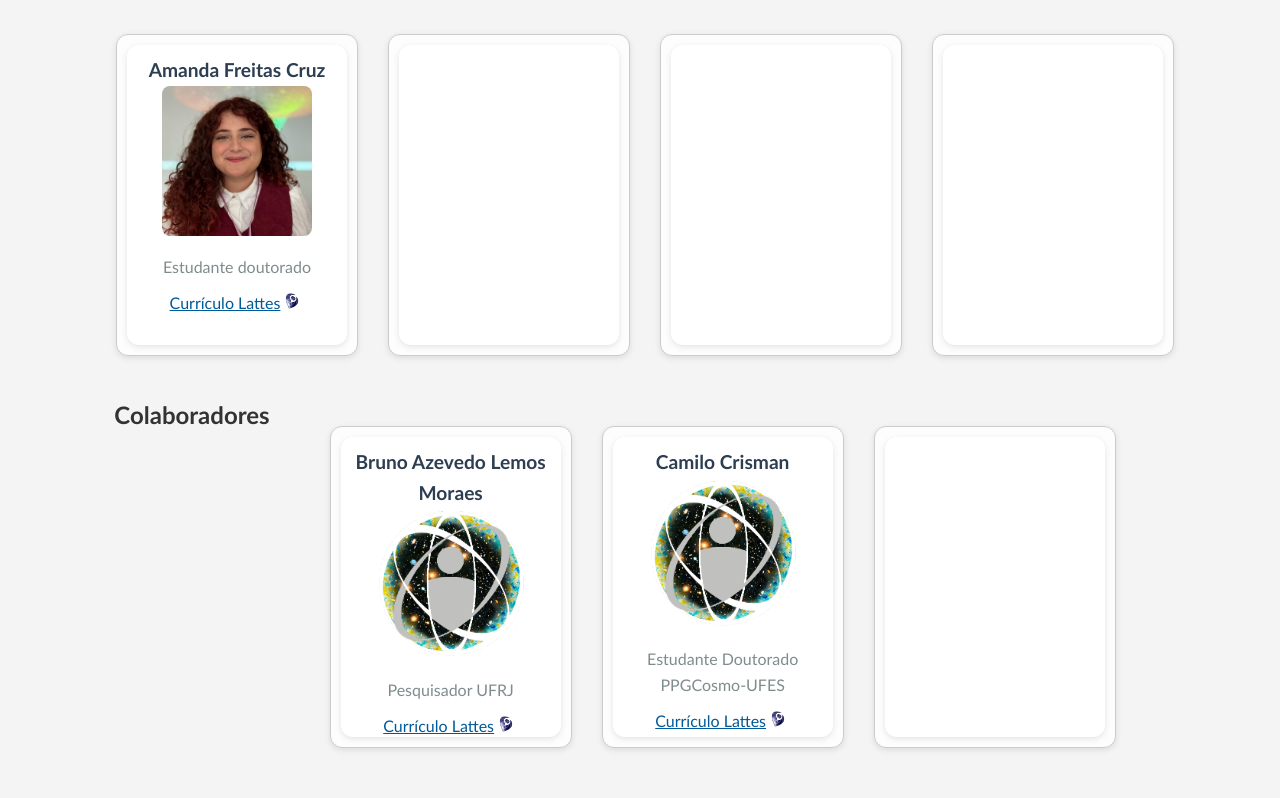
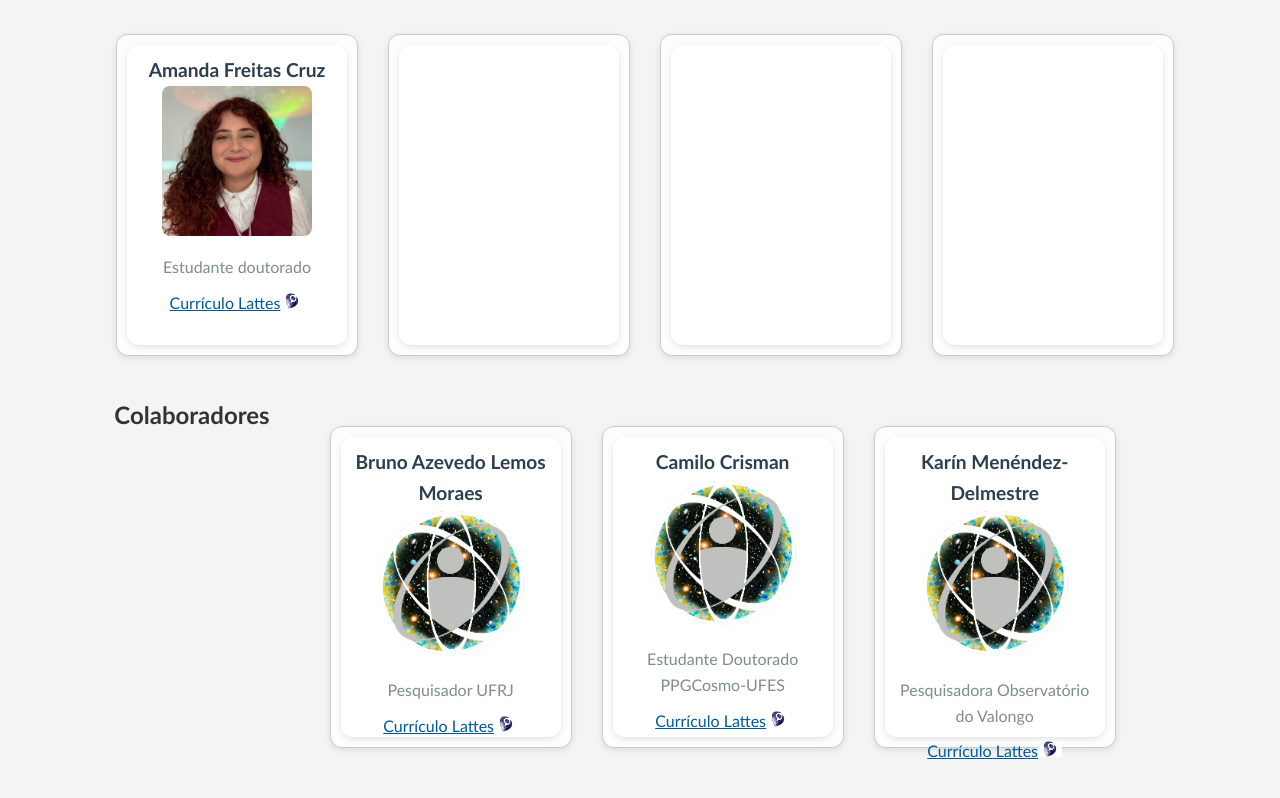
Before and after one commit to cbpf-cosmo/cbpf-cosmo.github.io, a Jekyll site: the page membros.html, which Jekyll copies as it is, in a window 1280 px wide and 900 px high, scrolled down 2249 px. Shown: the top 798 px of the window. Built offline with Jekyll 4.4.1, drawn with Linux system fonts in a browser that asks for light colours.

Commit message:
adding more people

```diff
--- a/membros.html
+++ b/membros.html
@@ -660,32 +660,31 @@
     </div>
   </li>
 
+
       <li class="member-card">
     <div class="member-inner">
       <div class="member-front">
         <div class="member-name">
-          <!-- Amanda Freitas Cruz
-          <img src="images/thumbs/amanda_freitas.jpg" alt="foto" class="clickable-photo"
-               style="width:150px; height:150px; object-fit:cover;"> -->
+          Karín Menéndez-Delmestre
+          <img src="images/thumbs/cbpf.png" alt="foto" class="clickable-photo"
+               style="width:150px; height:150px; object-fit:cover;">
           <!-- <a href="https://orcid.org/" target="_blank">
             <img src="images/ORCID-iD_icon_vector.svg" alt="iD ORCID"/> -->
-          <!-- </a>
+          </a>
         </div>
-        <div class="member-role">Estudante doutorado</div>
+        <div class="member-role">Pesquisadora Observatório do Valongo </div>
         <div class="member-lattes">
           <a href="http://lattes.cnpq.br/" target="_blank">
             Currículo Lattes<img src="images/lattes-logo-2.png" alt="iD Lattes"/>
           </a>
-        </div> -->
+        </div>
       </div>
       <div class="member-back">
-        <p>Texto sobre palavras-chaves</p>
+        <p>Texto sobre   palavras-chaves</p>
         <button class="btn-back">Voltar</button>
       </div>
     </div>
   </li>
-</ul>
-
 
 
 	</membersarea>
```
